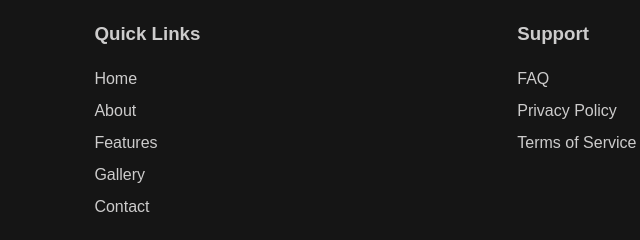
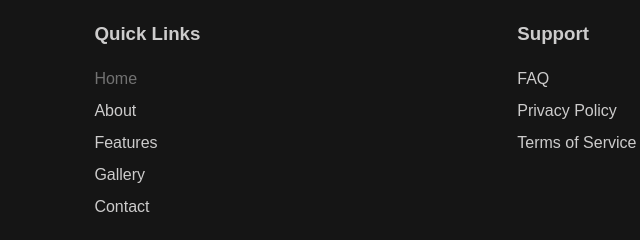
Before and after one commit to SafaAnser/SafaAnser.github.io, a plain HTML site: page index.html in a window 1280 px wide. In both pictures the pointer is over the link 187 px from the left and 986 px from the top of the page. Shown: the part 908-1148 px from the top of the page, 72-712 px from the left. Drawn offline with Linux system fonts and the light colour scheme.

Commit message:
index.css

```diff
--- a/index.css
+++ b/index.css
@@ -136,6 +136,12 @@ button:hover{
     margin: 0; /*remove margin*/
 }
 
+/*hover effects for a link*/
+#top_ft a:hover{
+    color: rgb(114, 114, 114) ; /*changes the color*/
+    transition: all 0.5s ease; /*gives transition for smoother feel*/
+}
+
 #dwn_ft{
     text-align: center; /*center text in footer down*/
     padding: 0.3rem; /*small padding*/
@@ -143,6 +149,7 @@ button:hover{
     font-size: 0.9rem;  /*smaller font size*/
     color: rgb(153, 153, 153); /*text color*/
 }
+
 
 .bg iframe {
   max-width: 100vw; /*maximum width for iframe*/
```
